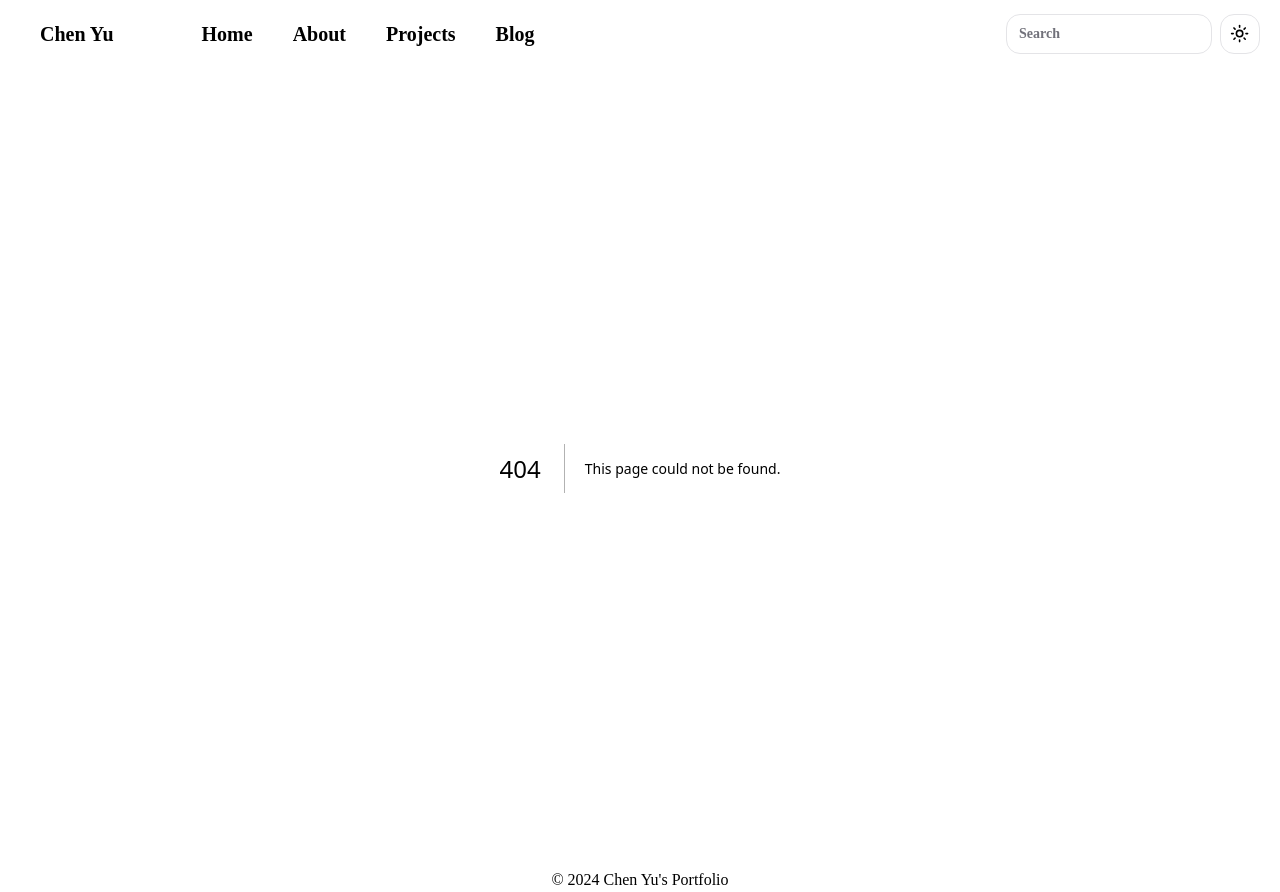
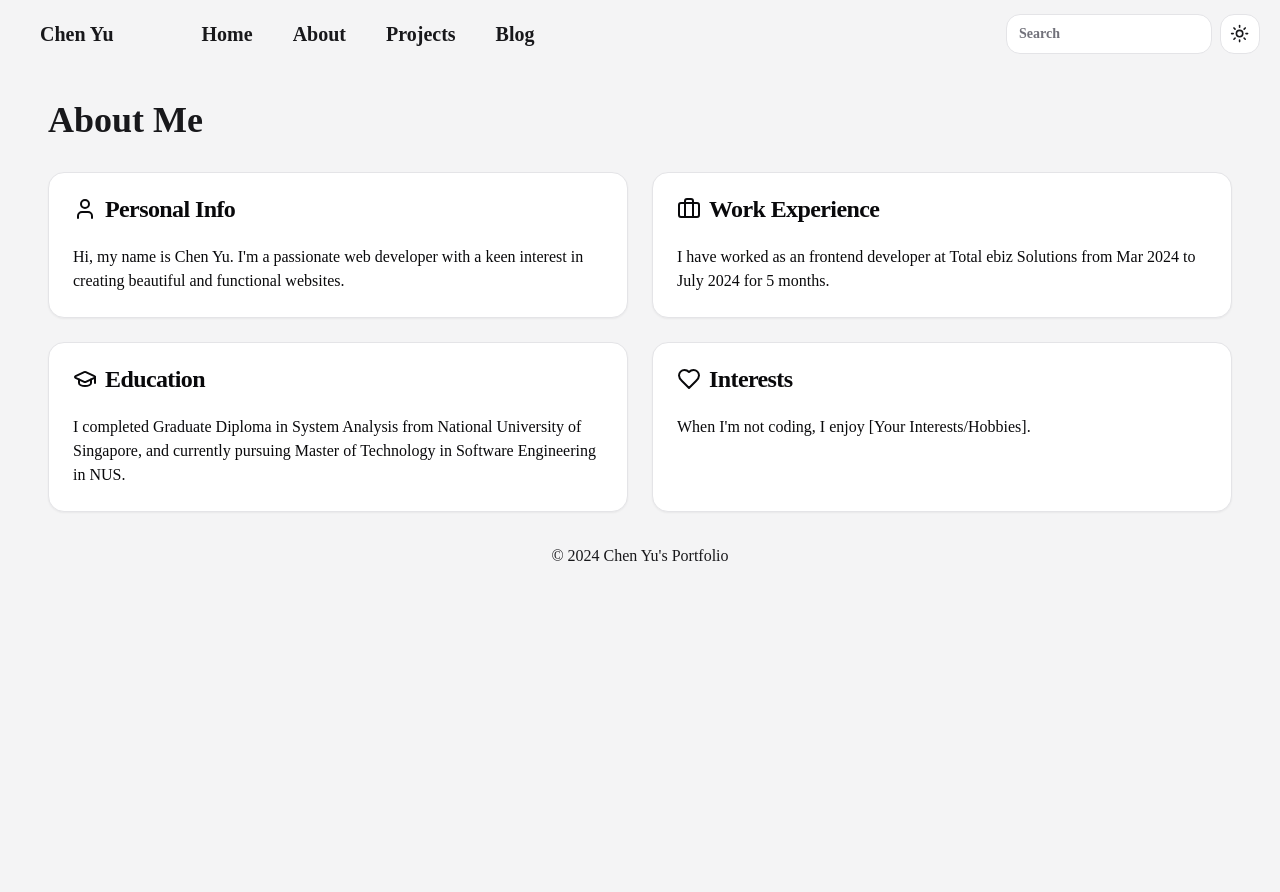
Before and after one commit to chenyu-01/next-porfolio, a Next.js app: page /about in a window 1280 px wide. Before the commit this address had no page. After the commit the page ends 800 px from the top, so only its background shows below. Built offline with nearby package versions, Linux system fonts and the light colour scheme.

Commit message:
feat: add about page 📃 docs(readme): add tech used section

```diff
--- a/components/layout.tsx
+++ b/components/layout.tsx
@@ -15,7 +15,7 @@
     text: 'Home',
   },
   {
-    id: 'posts/about',
+    id: 'about',
     text: 'About',
   },
   {
--- /dev/null
+++ b/components/ui/card.tsx
@@ -0,0 +1,79 @@
+import * as React from "react"
+
+import { cn } from "@/lib/utils"
+
+const Card = React.forwardRef<
+  HTMLDivElement,
+  React.HTMLAttributes<HTMLDivElement>
+>(({ className, ...props }, ref) => (
+  <div
+    ref={ref}
+    className={cn(
+      "rounded-lg border bg-card text-card-foreground shadow-sm",
+      className
+    )}
+    {...props}
+  />
+))
+Card.displayName = "Card"
+
+const CardHeader = React.forwardRef<
+  HTMLDivElement,
+  React.HTMLAttributes<HTMLDivElement>
+>(({ className, ...props }, ref) => (
+  <div
+    ref={ref}
+    className={cn("flex flex-col space-y-1.5 p-6", className)}
+    {...props}
+  />
+))
+CardHeader.displayName = "CardHeader"
+
+const CardTitle = React.forwardRef<
+  HTMLParagraphElement,
+  React.HTMLAttributes<HTMLHeadingElement>
+>(({ className, ...props }, ref) => (
+  <h3
+    ref={ref}
+    className={cn(
+      "text-2xl font-semibold leading-none tracking-tight",
+      className
+    )}
+    {...props}
+  />
+))
+CardTitle.displayName = "CardTitle"
+
+const CardDescription = React.forwardRef<
+  HTMLParagraphElement,
+  React.HTMLAttributes<HTMLParagraphElement>
+>(({ className, ...props }, ref) => (
+  <p
+    ref={ref}
+    className={cn("text-sm text-muted-foreground", className)}
+    {...props}
+  />
+))
+CardDescription.displayName = "CardDescription"
+
+const CardContent = React.forwardRef<
+  HTMLDivElement,
+  React.HTMLAttributes<HTMLDivElement>
+>(({ className, ...props }, ref) => (
+  <div ref={ref} className={cn("p-6 pt-0", className)} {...props} />
+))
+CardContent.displayName = "CardContent"
+
+const CardFooter = React.forwardRef<
+  HTMLDivElement,
+  React.HTMLAttributes<HTMLDivElement>
+>(({ className, ...props }, ref) => (
+  <div
+    ref={ref}
+    className={cn("flex items-center p-6 pt-0", className)}
+    {...props}
+  />
+))
+CardFooter.displayName = "CardFooter"
+
+export { Card, CardHeader, CardFooter, CardTitle, CardDescription, CardContent }
--- /dev/null
+++ b/pages/about.tsx
@@ -0,0 +1,75 @@
+import React from 'react';
+import {
+  Card,
+  CardHeader,
+  CardTitle,
+  CardDescription,
+  CardContent,
+} from '../components/ui/card';
+import { User, Briefcase, GraduationCap, Heart } from 'lucide-react';
+
+const AboutPage: React.FC = () => {
+  return (
+    <div className="container mx-auto px-4 py-8">
+      <h1 className="mb-8 text-4xl font-bold">About Me</h1>
+
+      <div className="grid grid-cols-1 gap-6 md:grid-cols-2">
+        <Card>
+          <CardHeader>
+            <CardTitle className="flex items-center">
+              <User className="mr-2" /> Personal Info
+            </CardTitle>
+          </CardHeader>
+          <CardContent>
+            <p>
+              Hi, my name is Chen Yu. I&apos;m a passionate web developer with a
+              keen interest in creating beautiful and functional websites.
+            </p>
+          </CardContent>
+        </Card>
+
+        <Card>
+          <CardHeader>
+            <CardTitle className="flex items-center">
+              <Briefcase className="mr-2" /> Work Experience
+            </CardTitle>
+          </CardHeader>
+          <CardContent>
+            <p>
+              I have worked as an frontend developer at Total ebiz Solutions
+              from Mar 2024 to July 2024 for 5 months.
+            </p>
+          </CardContent>
+        </Card>
+
+        <Card>
+          <CardHeader>
+            <CardTitle className="flex items-center">
+              <GraduationCap className="mr-2" /> Education
+            </CardTitle>
+          </CardHeader>
+          <CardContent>
+            <p>
+              I completed Graduate Diploma in System Analysis from National
+              University of Singapore, and currently pursuing Master of
+              Technology in Software Engineering in NUS.
+            </p>
+          </CardContent>
+        </Card>
+
+        <Card>
+          <CardHeader>
+            <CardTitle className="flex items-center">
+              <Heart className="mr-2" /> Interests
+            </CardTitle>
+          </CardHeader>
+          <CardContent>
+            <p>When I&apos;m not coding, I enjoy [Your Interests/Hobbies].</p>
+          </CardContent>
+        </Card>
+      </div>
+    </div>
+  );
+};
+
+export default AboutPage;
```
Also changed, not shown: 1 other file (tests, documents, lock files or other folders).
